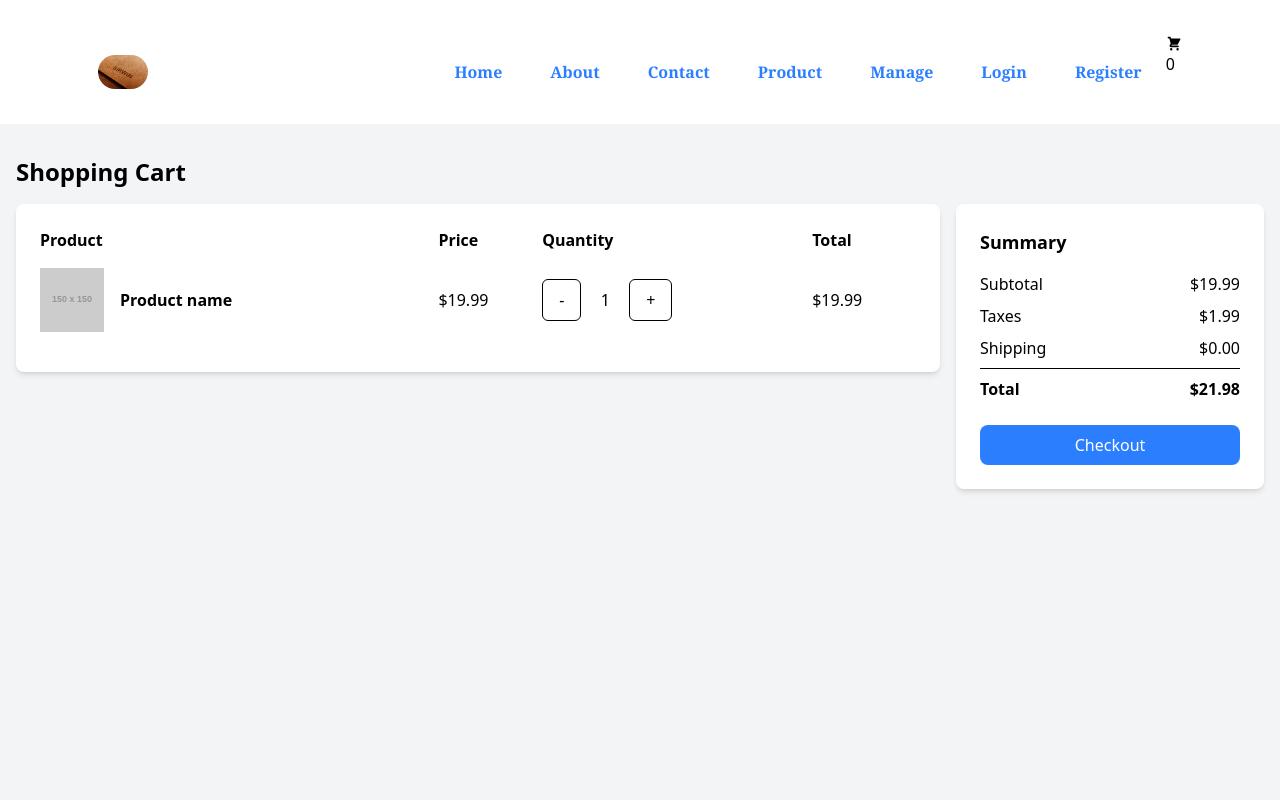
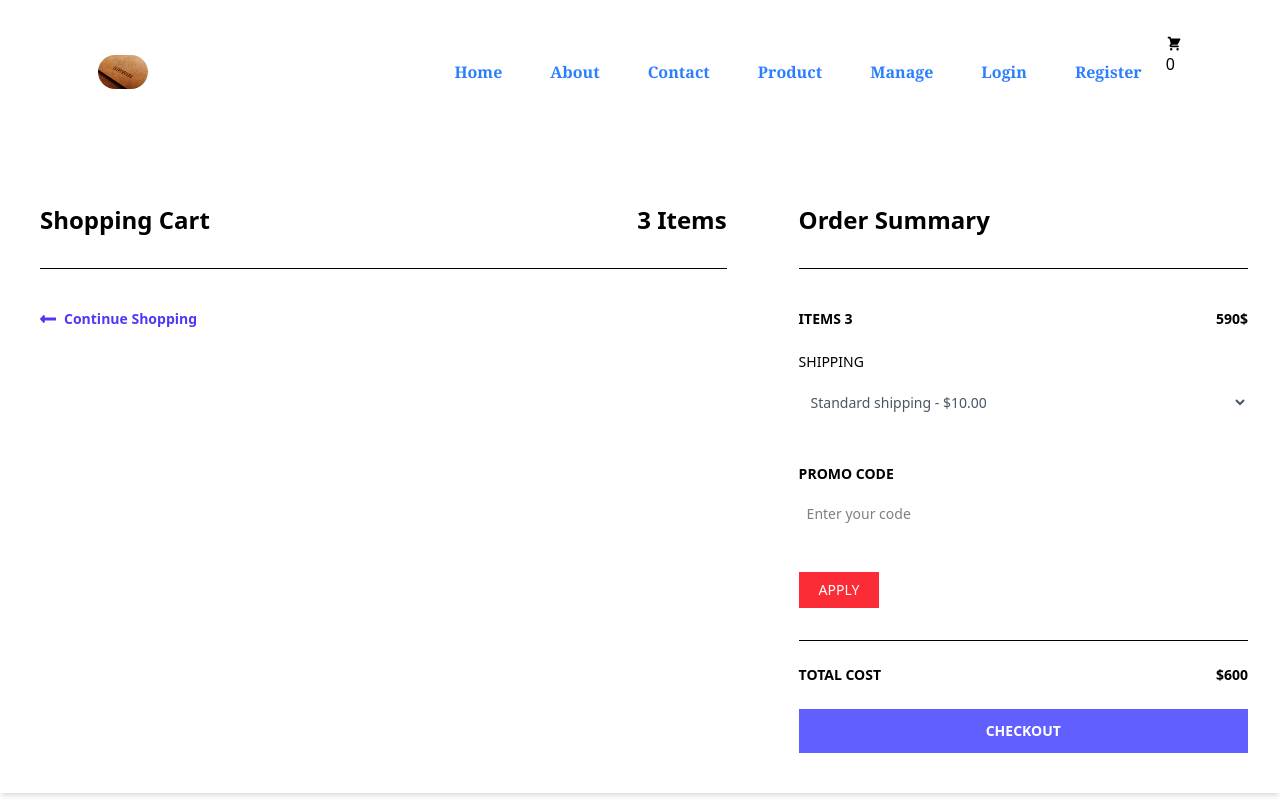
Before and after one commit to Sirwin2win/h2o, a React (Vite) app: page /contact in a window 1280 px wide. Shown: the top 800 px of the page. Built offline with nearby package versions, Linux system fonts and the light colour scheme.

Commit message:
Cart Slice effected

```diff
--- a/package.json
+++ b/package.json
@@ -17,6 +17,8 @@
     "react-icons": "^5.5.0",
     "react-redux": "^9.2.0",
     "react-router-dom": "^7.8.2",
+    "redux": "^5.0.1",
+    "redux-persist": "^6.0.0",
     "tailwindcss": "^4.1.12"
   },
   "devDependencies": {
--- a/src/App.jsx
+++ b/src/App.jsx
@@ -11,6 +11,7 @@ import Product from './pages/Product'
 import ProductDetail from './components/ProductDetail'
 import Login from './components/Login'
 import DetailPage from './components/DetailPage'
+import ShoppingCartCard from './components/ShoppingCartCard'
 
 
 function App() {
@@ -26,6 +27,7 @@ function App() {
     {/* <Route path='/product/:id' element={<ProductDetail />} /> */}
     <Route path='/product/:id' element={<DetailPage />} />
     <Route path='/login' element={<Login />} />
+    <Route path='/cart' element={<ShoppingCartCard />} />
       </Route>
     </Routes>
     </BrowserRouter>
--- a/src/app/store.js
+++ b/src/app/store.js
@@ -1,18 +1,29 @@
    import { configureStore } from '@reduxjs/toolkit';
-    // import { api } from '../features/apiSlice';
     import productSlice from "../features//productSlice"
     import cartSlice from "../features/cartSlice"
     import detailSlice from "../features/detailReducer";
+    import storage from 'redux-persist/lib/storage'
+    import { persistReducer } from 'redux-persist';
+    import {combineReducers} from 'redux'
+import { version } from 'react';
 
-    const store = configureStore({
-      reducer: {
-        // [api.reducerPath]: api.reducer,
+
+
+    const persistConfig={
+      key:"root",
+      version:1,
+      storage,
+    }
+
+    const reducer = combineReducers({
         products: productSlice,
         cart : cartSlice,
          product: detailSlice,
-      },
-      // middleware: (getDefaultMiddleware) =>
-      //   getDefaultMiddleware().concat(api.middleware),
+    })
+   const persistedReducer = persistReducer(persistConfig,reducer)
+
+    const store = configureStore({
+      reducer: persistedReducer
     });
 
     export default store
--- /dev/null
+++ b/src/components/CartContainer.jsx
@@ -0,0 +1,21 @@
+import React from 'react'
+import { useDispatch, useSelector } from 'react-redux'
+import ShoppingCartCard from './ShoppingCartCard'
+
+const CartContainer = () => {
+    const {items, totalAmount} = useSelector((state)=> state.cart)
+    const dispatch = useDispatch()
+
+  return (
+    <div>
+      <h2>Your Shopping Cart</h2>
+      {items.map((item)=>{
+        <ShoppingCartCard  key={item.id}
+        id={item.id}
+       {...item} />
+})}
+    </div>
+  )
+}
+
+export default CartContainer
--- a/src/components/ProductDetail.jsx
+++ b/src/components/ProductDetail.jsx
@@ -11,6 +11,14 @@ const ProductDetail = () => {
    const dispatch = useDispatch()
     const {data:product, isLoading,error} = useSelector((state)=>state.product)
     const {id} = useParams()
+    const cart = useSelector((state) => state.cart)
+const totalQuantity = () => {
+  let total = 0
+  cart.forEach(item => {
+    total += item.quantity
+  })
+  return total
+}
     useEffect(()=>{
         dispatch(getProductById(id))
         console.log(product)
--- a/src/components/ShoppingCartCard.jsx
+++ b/src/components/ShoppingCartCard.jsx
@@ -1,71 +1,127 @@
-import React from 'react'
+import React, {useEffect} from 'react'
+import { useSelector, useDispatch } from 'react-redux'
+
+
 
 const ShoppingCartCard = () => {
+const {items} = useSelector((state)=> state.cart)
   return (
-    <div class="bg-gray-100 h-screen py-8">
-    <div class="container mx-auto px-4">
-        <h1 class="text-2xl font-semibold mb-4">Shopping Cart</h1>
-        <div class="flex flex-col md:flex-row gap-4">
-            <div class="md:w-3/4">
-                <div class="bg-white rounded-lg shadow-md p-6 mb-4">
-                    <table class="w-full">
-                        <thead>
-                            <tr>
-                                <th class="text-left font-semibold">Product</th>
-                                <th class="text-left font-semibold">Price</th>
-                                <th class="text-left font-semibold">Quantity</th>
-                                <th class="text-left font-semibold">Total</th>
-                            </tr>
-                        </thead>
-                        <tbody>
-                            <tr>
-                                <td class="py-4">
-                                    <div class="flex items-center">
-                                        <img class="h-16 w-16 mr-4" src="https://via.placeholder.com/150" alt="Product image" />
-                                        <span class="font-semibold">Product name</span>
+   <div class="container mx-auto mt-10">
+  <div class="sm:flex shadow-md my-10">
+    <div class="  w-full  sm:w-3/4 bg-white px-10 py-10">
+      <div class="flex justify-between border-b pb-8">
+        <h1 class="font-semibold text-2xl">Shopping Cart</h1>
+        <h2 class="font-semibold text-2xl">3 Items</h2>
       </div>
-                                </td>
-                                <td class="py-4">$19.99</td>
-                                <td class="py-4">
-                                    <div class="flex items-center">
-                                        <button class="border rounded-md py-2 px-4 mr-2">-</button>
-                                        <span class="text-center w-8">1</span>
-                                        <button class="border rounded-md py-2 px-4 ml-2">+</button>
+        {items.map((item)=>(
+
+                     <div class="md:flex items-strech py-8 md:py-10 lg:py-8 border-t border-gray-50">
+        <div class="md:w-4/12 2xl:w-1/4 w-full">
+          <img src={item.image} alt="Black Leather Purse" class="h-full object-center object-cover md:block hidden" />
+          <img src={item.image} alt="Black Leather Purse" class="md:hidden w-full h-full object-center object-cover" />
         </div>
-                                </td>
-                                <td class="py-4">$19.99</td>
-                            </tr>
-                             {/* More product rows  */}
-                        </tbody>
-                    </table>
+        <div class="md:pl-3 md:w-8/12 2xl:w-3/4 flex flex-col justify-center">
+          <p class="text-xs leading-3 text-gray-800 md:pt-0 pt-4">RF293</p>
+          <div class="flex items-center justify-between w-full">
+            <p class="text-base font-black leading-none text-gray-800">{item.title}</p>
+            <select aria-label="Select quantity" class="py-2 px-1 border border-gray-200 mr-6 focus:outline-none">
+                <option>01</option>
+                <option>02</option>
+                <option>03</option>
+              </select>
+          </div>
+          <p class="text-xs leading-3 text-gray-600 pt-2">Height: 10 inches</p>
+          <p class="text-xs leading-3 text-gray-600 py-4">Color: Black</p>
+          <p class="w-96 text-xs leading-3 text-gray-600">Composition: 100% calf leather</p>
+          <div class="flex items-center justify-between pt-5">
+            <div class="flex itemms-center">
+              <p class="text-xs leading-3 underline text-gray-800 cursor-pointer">Add to favorites</p>
+              <p class="text-xs leading-3 underline text-red-500 pl-5 cursor-pointer">Remove</p>
+            </div>
+            <p class="text-base font-black leading-none text-gray-800">,000</p>
           </div>
         </div>
-            <div class="md:w-1/4">
-                <div class="bg-white rounded-lg shadow-md p-6">
-                    <h2 class="text-lg font-semibold mb-4">Summary</h2>
-                    <div class="flex justify-between mb-2">
-                        <span>Subtotal</span>
-                        <span>$19.99</span>
       </div>
-                    <div class="flex justify-between mb-2">
-                        <span>Taxes</span>
-                        <span>$1.99</span>
+
+        ))}
+        <a href="#" class="flex font-semibold text-indigo-600 text-sm mt-10">
+        <svg class="fill-current mr-2 text-indigo-600 w-4" viewBox="0 0 448 512">
+          <path
+            d="M134.059 296H436c6.627 0 12-5.373 12-12v-56c0-6.627-5.373-12-12-12H134.059v-46.059c0-21.382-25.851-32.09-40.971-16.971L7.029 239.029c-9.373 9.373-9.373 24.569 0 33.941l86.059 86.059c15.119 15.119 40.971 4.411 40.971-16.971V296z" />
+        </svg>
+        Continue Shopping
+      </a>
     </div>
-                    <div class="flex justify-between mb-2">
-                        <span>Shipping</span>
-                        <span>$0.00</span>
+    <div id="summary" class=" w-full   sm:w-1/4   md:w-1/2     px-8 py-10">
+      <h1 class="font-semibold text-2xl border-b pb-8">Order Summary</h1>
+      <div class="flex justify-between mt-10 mb-5">
+        <span class="font-semibold text-sm uppercase">Items 3</span>
+        <span class="font-semibold text-sm">590$</span>
       </div>
-                    <hr class="my-2" />
-                    <div class="flex justify-between mb-2">
-                        <span class="font-semibold">Total</span>
-                        <span class="font-semibold">$21.98</span>
+      <div>
+        <label class="font-medium inline-block mb-3 text-sm uppercase">
+              Shipping
+            </label>
+        <select class="block p-2 text-gray-600 w-full text-sm">
+              <option>Standard shipping - $10.00</option>
+            </select>
       </div>
-                    <button class="bg-blue-500 text-white py-2 px-4 rounded-lg mt-4 w-full">Checkout</button>
+      <div class="py-10">
+        <label
+              for="promo"
+              class="font-semibold inline-block mb-3 text-sm uppercase"
+            >
+              Promo Code
+            </label>
+        <input
+              type="text"
+              id="promo"
+              placeholder="Enter your code"
+              class="p-2 text-sm w-full"
+            />
+      </div>
+      <button class="bg-red-500 hover:bg-red-600 px-5 py-2 text-sm text-white uppercase">
+            Apply
+          </button>
+      <div class="border-t mt-8">
+        <div class="flex font-semibold justify-between py-6 text-sm uppercase">
+          <span>Total cost</span>
+          <span>$600</span>
+        </div>
+        <button class="bg-indigo-500 font-semibold hover:bg-indigo-600 py-3 text-sm text-white uppercase w-full">
+              Checkout
+            </button>
       </div>
     </div>
   </div>
 </div>
-</div>
+
+
+
+
+
+
+
+
+
+
+
+
+
+
+
+
+
+
+
+
+
+
+
+
+
+
+
   )
 }
 
--- a/src/main.jsx
+++ b/src/main.jsx
@@ -4,14 +4,20 @@ import './index.css'
 import App from './App.jsx'
 import { Provider } from 'react-redux'
 import store from './app/store.js'
+import { persistStore } from 'redux-persist'
+import { PersistGate } from 'redux-persist/integration/react'
 
 
+let persistor = persistStore(store)
 
 
 createRoot(document.getElementById('root')).render(
   <StrictMode>
     <Provider store={store}>
+      <PersistGate persistor={persistor}>
+
     <App />
+      </PersistGate>
     </Provider>
   </StrictMode>,
 )
--- a/src/pages/Layout.jsx
+++ b/src/pages/Layout.jsx
@@ -80,8 +80,10 @@ const [nav, setNav] = useState(false);
                 </div>
               ))}
               <div>
-<HiShoppingCart />
-<p>{cartNo}</p>
+                <Link to={'/cart'} >
+            <HiShoppingCart />
+            </Link>
+              <p>{cartNo}</p>
               </div>
 
             </ul>
```
Also changed, not shown: src/components/DetailPage.jsx (+11 -6 lines), src/features/cartSlice.js (+45 -10 lines), src/features/trash.js (added, +64 -0 lines), 1 other file (tests, documents, lock files or other folders). Lines whose indentation alone changed are shown as unchanged.
